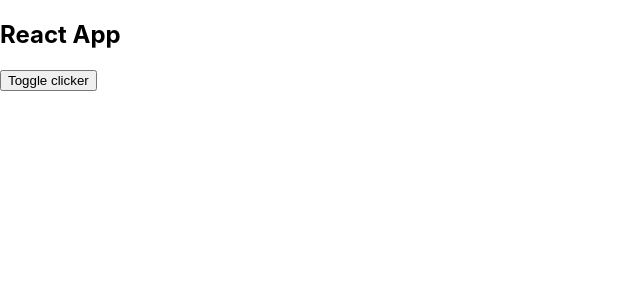
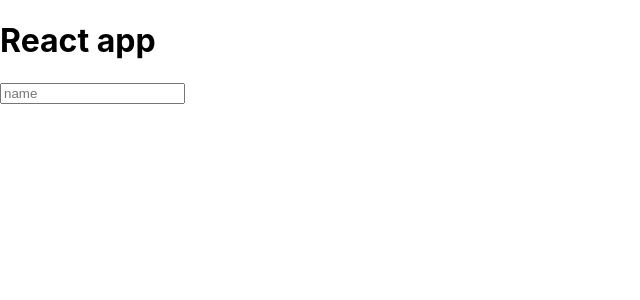
Before and after one commit to MichaelZolotov77/Nepom_react_block_6, a React (Create React App) app: page / in a window 1280 px wide. Shown: the top 300 px of the page, without its empty margins (0-640 px from the left). Built offline with nearby package versions, Linux system fonts and the light colour scheme.

Commit message:
Получение ноды через ref

```diff
--- a/src/App.jsx
+++ b/src/App.jsx
@@ -1,14 +1,13 @@
 import React, { useState } from "react"
 import Clicker from "./Clicker"
+import WithRef from "./Ref"
 
 function App() {
   const [isClicker, setClicker] = useState(false)
 
   return (
     <div className="App">
-      <h2>React App</h2>
-      <button onClick={() => setClicker(!isClicker)}>Toggle clicker</button>
-      {isClicker && <Clicker />}
+      <WithRef />
     </div>
   )
 }
--- /dev/null
+++ b/src/Ref.jsx
@@ -0,0 +1,16 @@
+import React, { useEffect, useRef } from "react"
+
+const WithRef = () => {
+  const inputEl = useRef(null)
+  console.log(inputEl)
+
+  useEffect(() => console.log(inputEl))
+  return (
+    <div>
+      <h1>React app</h1>
+      <input placeholder="name" ref={inputEl} />
+    </div>
+  )
+}
+
+export default WithRef
```
